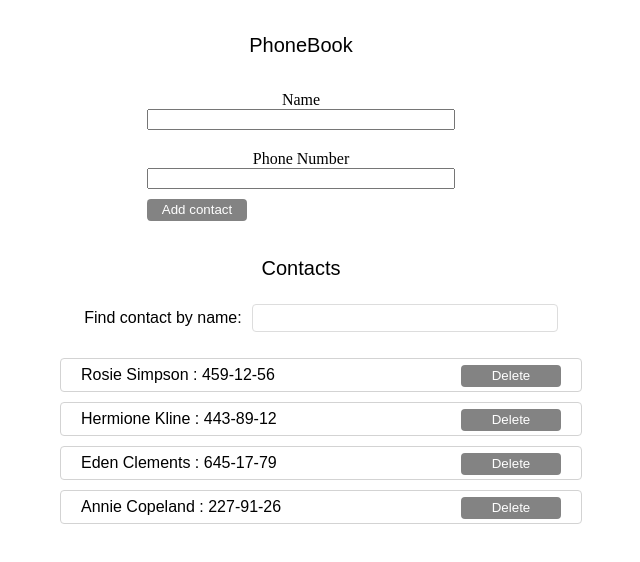
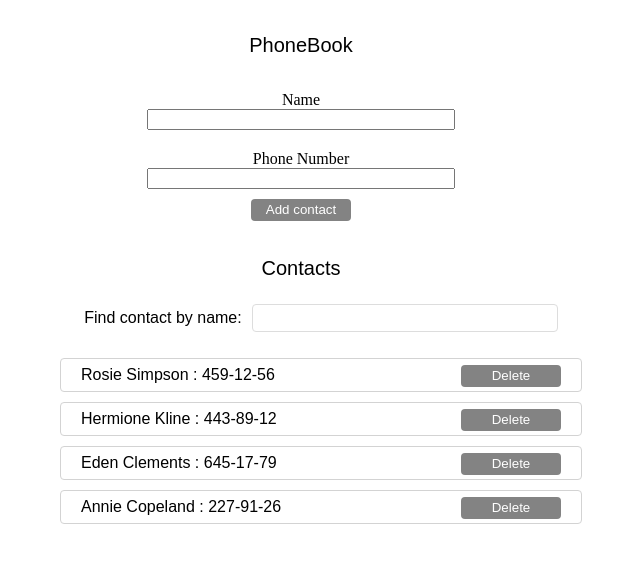
Before and after one commit to WerewolfDevLearn/goit-react-hw-03-phonebook_old, a React app: page / in a window 1280 px wide. Shown: the whole page, without its empty margins (107-747 px from the left). Built offline with nearby package versions, Linux system fonts and the light colour scheme.

Commit message:
fix mistakes, add some position rules for button 'add contact'

```diff
--- a/src/components/App.js
+++ b/src/components/App.js
@@ -25,7 +25,7 @@ export default class App extends Component {
   }
 
   componentDidUpdate(prevState) {
-    if (prevState !== this.state) {
+    if (prevState !== this.state.contacts) {
       localStorage.setItem('contacts', JSON.stringify(this.state.contacts));
     }
   }
--- a/src/components/ContactForm/ContactForm.module.css
+++ b/src/components/ContactForm/ContactForm.module.css
@@ -25,7 +25,10 @@
 }
 
 .buttonSubmit {
+  display: block;
   margin-bottom: 10px;
+  margin-left: auto;
+  margin-right: auto;
   width: 100px;
   background-color: rgb(131, 131, 131);
   color: white;
```
Also changed, not shown: 1 other file.
